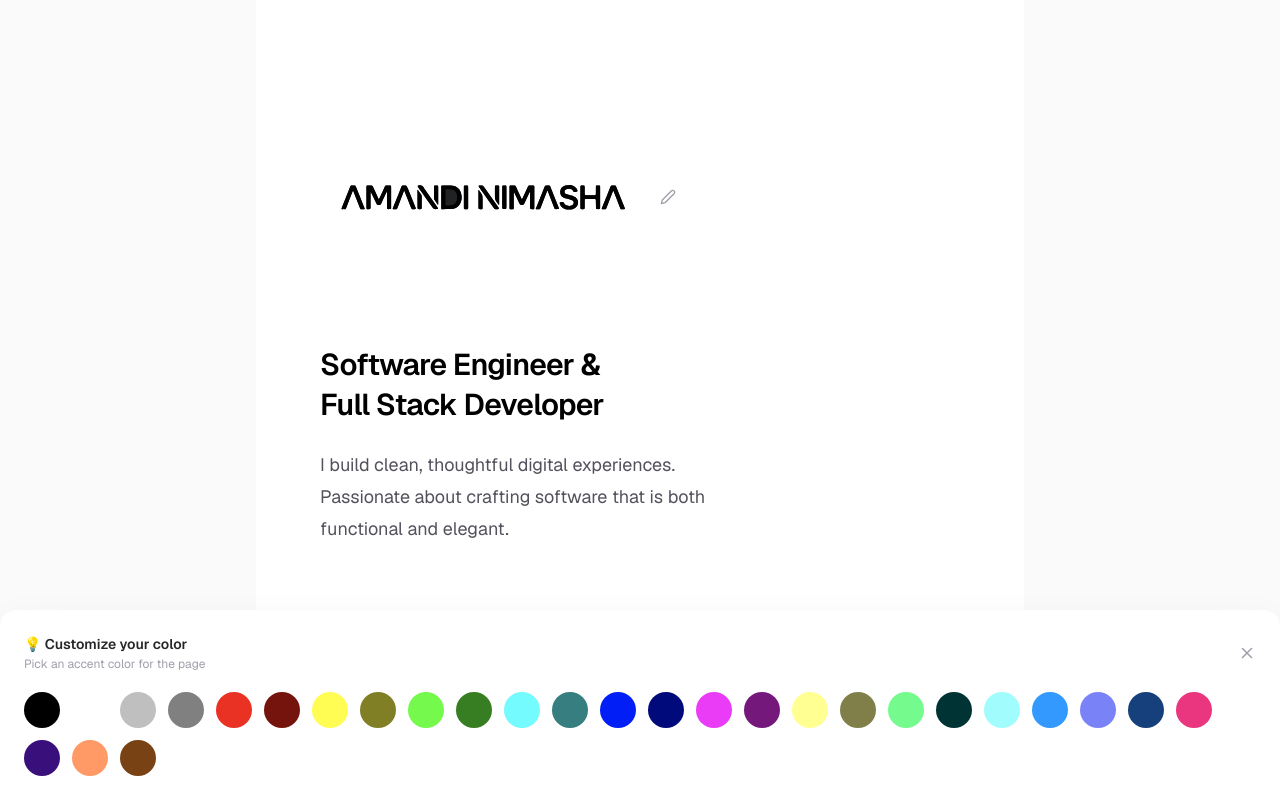
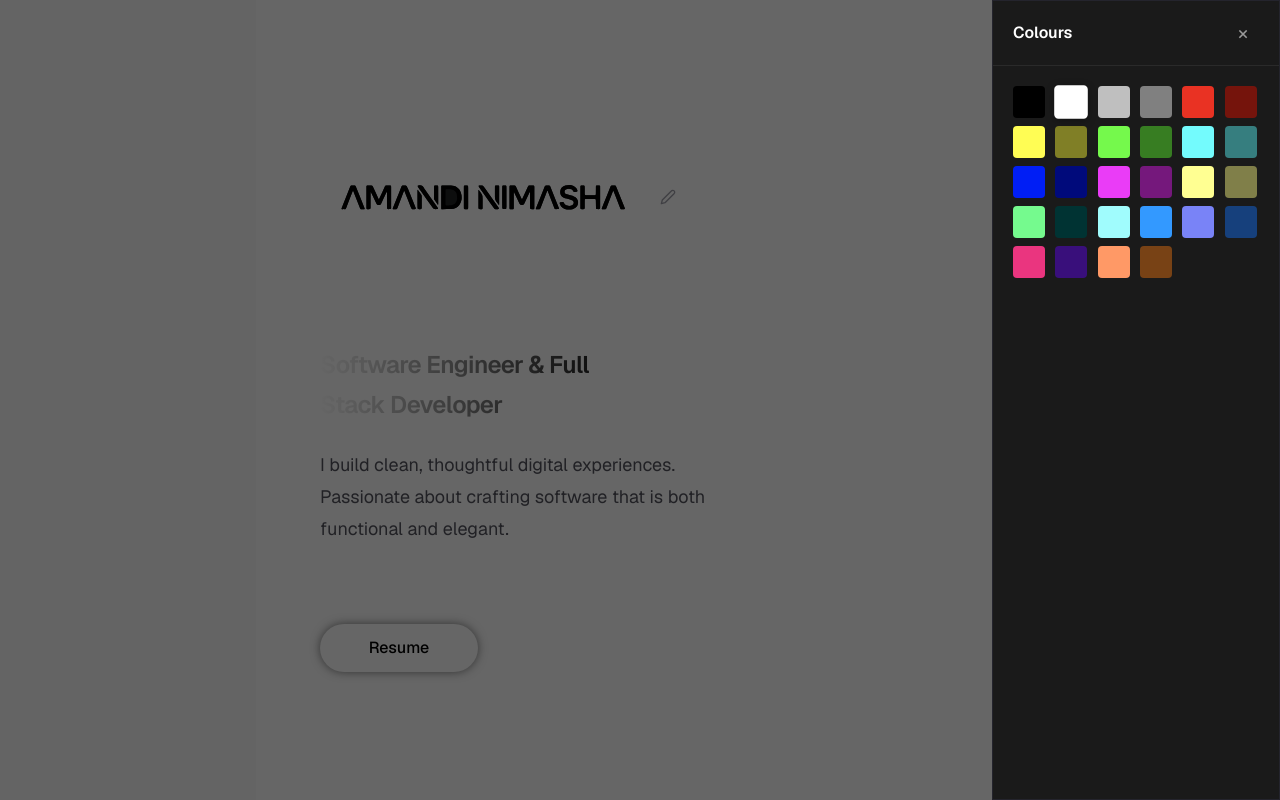
Before and after one commit to nimashaklaa/next-portfolio, a Next.js app: page / in a window 1280 px wide. Both pictures are taken after a click on the button "Customize theme color". Built offline with nearby package versions, Linux system fonts and the light colour scheme.

Commit message:
feat: Redesign color palette drawer, add overlay, and integrate accent color gradient in Hero section

```diff
--- a/src/app/components/ColorPallet.tsx
+++ b/src/app/components/ColorPallet.tsx
@@ -10,49 +10,68 @@ export default function ColourPallet(){
     const setDrawerOpen = useCommonStore(state => state.setDrawerOpen);
     const setAccentColor = useCommonStore(state => state.setAccentColor);
 
-    console.log("drawer open in color pallet",drawerOpen);
+    return(
+        <>
+            {/* Overlay */}
+            {drawerOpen && (
+                <div
+                    className="fixed inset-0 z-40 bg-black/60"
+                    onClick={() => setDrawerOpen(false)}
+                />
+            )}
 
-
-    return(
+            {/* Drawer */}
             <div
-            className={`fixed bottom-0 left-0 right-0 z-50 bg-white dark:bg-zinc-900 rounded-t-2xl shadow-2xl px-6 py-6 transition-transform duration-300 ease-in-out ${
-                drawerOpen ? "translate-y-0" : "translate-y-full"
+                className={`fixed top-0 right-0 h-full w-72 z-50 transition-transform duration-200 ease-out ${
+                    drawerOpen ? "translate-x-0" : "translate-x-full"
                 }`}
+                style={{ backgroundColor: "#1A1A1A", border: "1px solid #24242D" }}
             >
-            <div className="flex items-center justify-between mb-5">
-                <div>
-                    <p className="text-sm font-semibold text-zinc-800 dark:text-zinc-100">
-                        💡 Customize your color
-                    </p>
-                    <p className="text-xs text-zinc-400 mt-0.5">Pick an accent color for the page</p>
-                </div>
+                {/* Header */}
+                <div
+                    className="flex items-center justify-between px-5 py-4"
+                    style={{ borderBottom: "1px solid #2A2A2A" }}
+                >
+                    <h3 className="text-base font-semibold text-white m-0">Colours</h3>
                     <button
                         onClick={() => setDrawerOpen(false)}
-                    className="text-zinc-400 hover:text-zinc-700 dark:hover:text-zinc-200 transition-colors"
+                        className="w-8 h-8 flex items-center justify-center rounded-full text-[#999] hover:text-white transition-colors"
+                        style={{ fontSize: "20px", background: "none", border: "none" }}
+                        aria-label="Close colour palette"
                     >
-                    <svg xmlns="http://www.w3.org/2000/svg" width="18" height="18" viewBox="0 0 24 24" fill="none" stroke="currentColor" strokeWidth="2" strokeLinecap="round" strokeLinejoin="round">
-                        <path d="M18 6 6 18M6 6l12 12"/>
-                    </svg>
+                        ×
                     </button>
                 </div>
-            <div className="flex gap-3 flex-wrap">
-                {COLORS.map((color) => (
+
+                {/* Color Grid */}
+                <div
+                    className="grid gap-2 px-5 py-5"
+                    style={{ gridTemplateColumns: "repeat(6, 1fr)" }}
+                >
+                    {COLORS.map((color) => {
+                        const isSelected = accentColor === color.value;
+                        return (
                             <button
                                 key={color.value}
-                        onClick={() => {
-                            setAccentColor(color.value);
-                            setDrawerOpen(false);
+                                onClick={() => setAccentColor(color.value)}
+                                title={color.name}
+                                aria-label={color.name}
+                                className="focus:outline-none transition-transform hover:scale-110 active:scale-95"
+                                style={{
+                                    width: "32px",
+                                    height: "32px",
+                                    borderRadius: "4px",
+                                    backgroundColor: color.value,
+                                    border: isSelected ? "2px solid white" : "2px solid transparent",
+                                    transform: isSelected ? "scale(1.05)" : undefined,
+                                    boxShadow: isSelected ? "0 2px 8px rgba(0,0,0,0.3)" : "none",
+                                    cursor: "pointer",
                                 }}
-                        title={color.name}
-                        className="w-9 h-9 rounded-full transition-transform hover:scale-110 focus:outline-none"
-                        style={{
-                            backgroundColor: color.value,
-                            boxShadow: accentColor === color.value ? `0 0 0 3px white, 0 0 0 5px ${color.value}` : "none",
-                        }}
-                        aria-label={color.name}
                             />
-                ))}
+                        );
+                    })}
                 </div>
             </div>
-    )
+        </>
+    );
 }
--- a/src/app/components/HeroActions.tsx
+++ b/src/app/components/HeroActions.tsx
@@ -26,7 +26,7 @@ export default function HeroActions() {
           borderColor:  accentColor ==="rgb(0,0,0)" ? "white" : accentColor,
           color: accentColor ==="rgb(0,0,0)" ? "white" : accentColor,
         }}
-        href="mailto:amandinimasha@gmail.com"
+        href="mailto:amandinimasha99@gmail.com"
       >
         Contact
       </a>
--- a/src/app/components/HeroBio.tsx
+++ b/src/app/components/HeroBio.tsx
@@ -1,7 +1,23 @@
+"use client";
+
+import { useAccentColor } from "@/app/hooks/useAccentColor";
+
 export default function HeroBio() {
+  const { accentColor, isTooDark } = useAccentColor();
+
+  const gradientEnd = isTooDark ? "#ffffff" : "#000000";
+
   return (
     <div className="flex flex-col items-center gap-6 text-center sm:items-start sm:text-left">
-      <h1 className="max-w-xs text-3xl font-semibold leading-10 tracking-tight text-black dark:text-zinc-50">
+      <h1
+        className="max-w-xs text-2xl font-semibold leading-10 tracking-tight"
+        style={{
+          backgroundImage: `linear-gradient(90deg, ${accentColor}, ${gradientEnd})`,
+          WebkitBackgroundClip: "text",
+          WebkitTextFillColor: "transparent",
+          backgroundClip: "text",
+        }}
+      >
         Software Engineer & Full Stack Developer
       </h1>
       <p className="max-w-md text-lg leading-8 text-zinc-600 dark:text-zinc-400">
```
Lines whose indentation alone changed are shown as unchanged.
